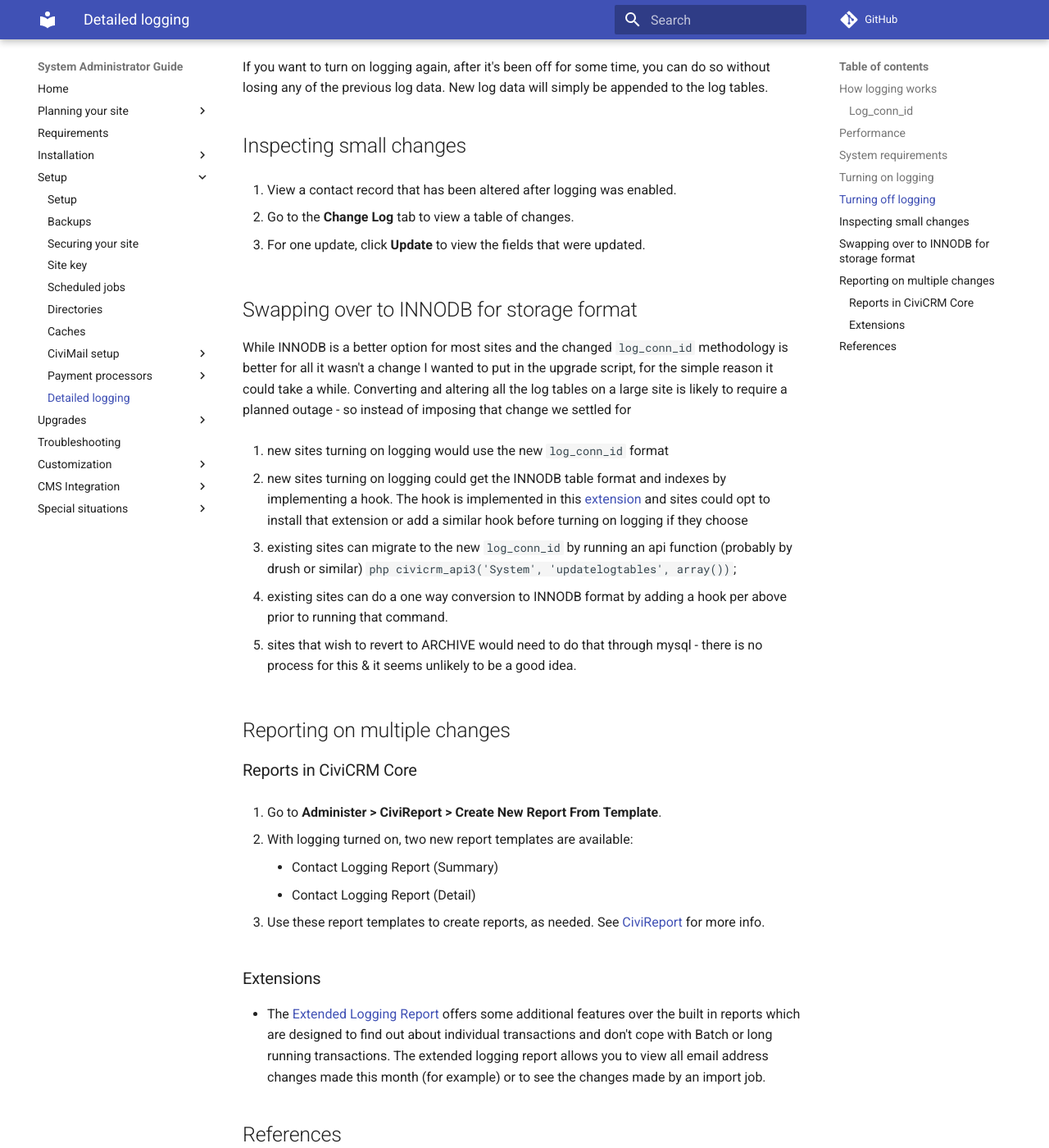
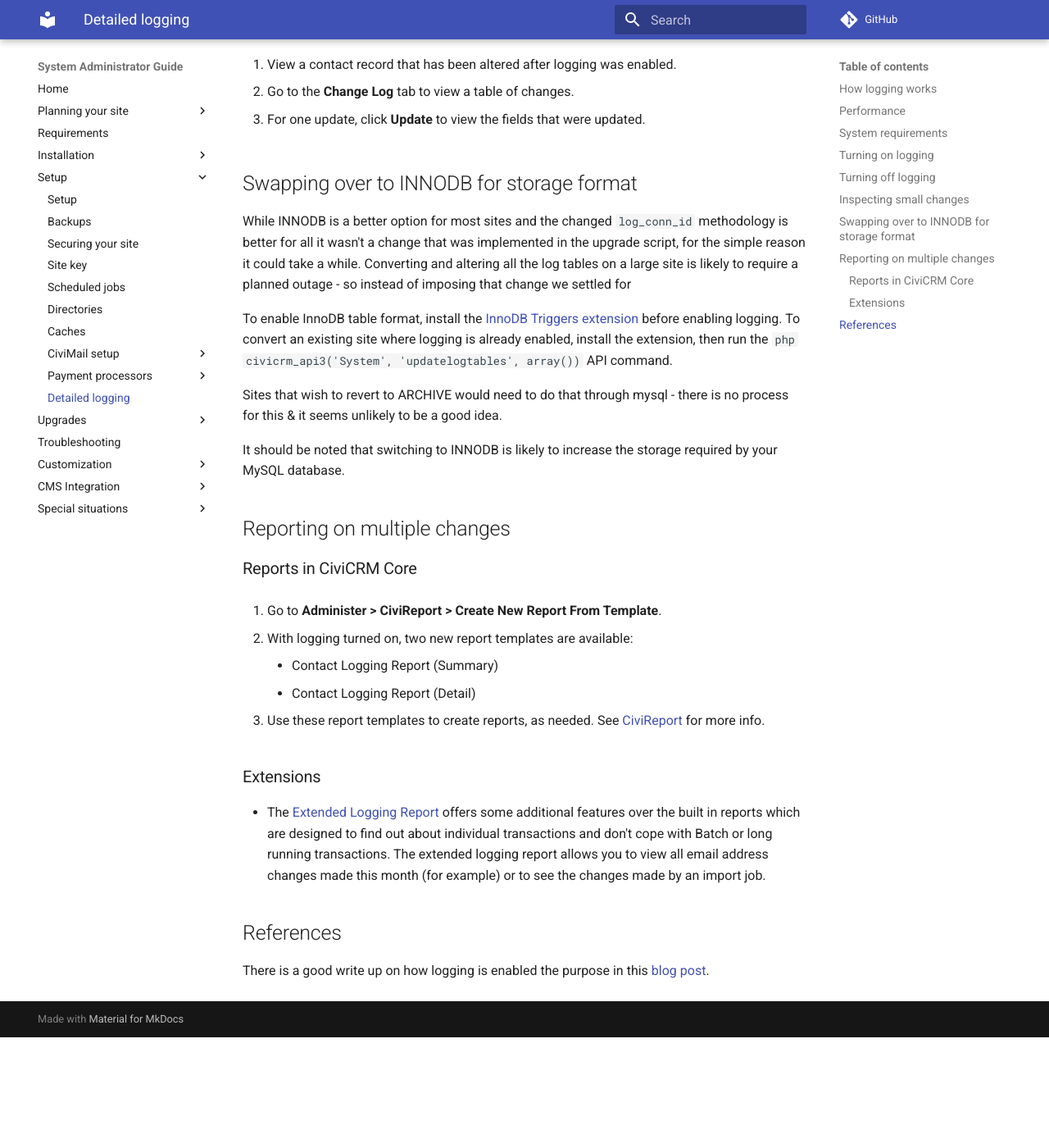
Before and after one commit to civicrm/civicrm-sysadmin-guide, an MkDocs documentation site: the page built from docs/setup/logging.md, in a window 1280 px wide and 1400 px high, scrolled down 2594 px. Shown: the whole window at 82% size. Built offline with MkDocs 1.6.1 and Material for MkDocs 9.7.7, drawn with Linux system fonts in a browser that asks for light colours; comment, search, counter and statistics services are not loaded; old or Windows-style settings are respelled for this version of MkDocs; after the commit the page ends 3859 px from its top, so only the background shows below that; some of the changed text lies outside the part shown.

Commit message:
Re-write docuementation as per comments on PR

````diff
--- a/docs/setup/logging.md
+++ b/docs/setup/logging.md
@@ -13,19 +13,18 @@ Detailed logging (aka "logging") allows you to maintain a full history of *all*
 
 * The log tables have some extra columns `log_user_id`, `log_conn_id`, `log_action`, to describe which user performed the action, the MySQL connection ID, and the action that was taken.
 
+    !!! note "Further Information"
+       More information on changes to what is stored in the `log_conn_id` column can be found in the associated [blog](https://civicrm.org/blog/eileen/who-did-what-when) on this subject
+
 * The log tables will begin by storing the initial values of your CiviCRM tables. Then each time a row in a CiviCRM table is added, deleted, or changed, the logging system will add a new row the appropriate log table to fully describe the change.
 
 * The logging system adds 3 triggers on every `civicrm_` table to handle updating records, inserting records, and deleting records.
 
 * Logging will _not_ destroy or change your existing data.
 
-### Log_conn_id
-
-The pre 4.7.7 log table format creates an integer field 13 chars long for the log_conn_id. The value stored here is the mysql CONNECTION_ID(). Unfortunately this mysql value is not actually unique. It is only unique at a given point in time. If you want to retrieve the changes made in a specific mysql transaction you need to add some time parameters - but unfortunately there is no accurate way to calculate what those time parameters should be since the transaction could be a batch transaction lasting 10 minutes or only 10 seconds. For anyone who has loaded change reports and found data missing the miscalculation of this timeframe is a likely cause. This was then changed to a 13 character varchar with using the `uniqid()` php function to generate the id
-
 ## Performance
 
-In some testing there hasn't been any indication of any significant performance degredation to the system, however if your working on a large dataset there maybe be a need to do some performance testing with logging turned on before releasing it into production. In testing it showed that there wasn't any great difference in perfomance in INNODB v Archive engine storage.
+In some testing there hasn't been any indication of any significant performance degradation to the system, however if your working on a large dataset there maybe be a need to do some performance testing with logging turned on before releasing it into production. In testing it showed that there wasn't any great difference in performance in INNODB v Archive engine storage.
 
 ## System requirements
 
@@ -78,17 +77,13 @@ If you want to turn on logging again, after it's been off for some time, you can
 
 ## Swapping over to INNODB for storage format
 
-While INNODB is a better option for most sites and the changed `log_conn_id` methodology is better for all it wasn't a change I wanted to put in the upgrade script, for the simple reason it could take a while. Converting and altering all the log tables on a large site is likely to require a planned outage - so instead of imposing that change we settled for
+While INNODB is a better option for most sites and the changed `log_conn_id` methodology is better for all it wasn't a change that was implemented in the upgrade script, for the simple reason it could take a while. Converting and altering all the log tables on a large site is likely to require a planned outage - so instead of imposing that change we settled for
 
-1. new sites turning on logging would use the new `log_conn_id` format
+To enable InnoDB table format, install the [InnoDB Triggers extension](https://github.com/eileenmcnaughton/nz.co.fuzion.innodbtriggers) before enabling logging. To convert an existing site where logging is already enabled, install the extension, then run the ```php civicrm_api3('System', 'updatelogtables', array())``` API command.
 
-2. new sites turning on logging could get the INNODB table format and indexes by implementing a hook. The hook is implemented in this [extension](https://github.com/eileenmcnaughton/nz.co.fuzion.innodbtriggers/blob/master/innodbtriggers.php) and sites could opt to install that extension or add a similar hook before turning on logging if they choose
+Sites that wish to revert to ARCHIVE would need to do that through mysql - there is no process for this & it seems unlikely to be a good idea.
 
-3. existing sites can migrate to the new `log_conn_id` by running an api function (probably by drush or similar) ```php civicrm_api3('System', 'updatelogtables', array())```;
-
-4. existing sites can do a one way conversion to INNODB format by adding a hook per above prior to running that command.
-
-5. sites that wish to revert to ARCHIVE would need to do that through mysql - there is no process for this & it seems unlikely to be a good idea.
+It should be noted that switching to INNODB is likely to increase the storage required by your MySQL database.
 
 ## Reporting on multiple changes
 
````
